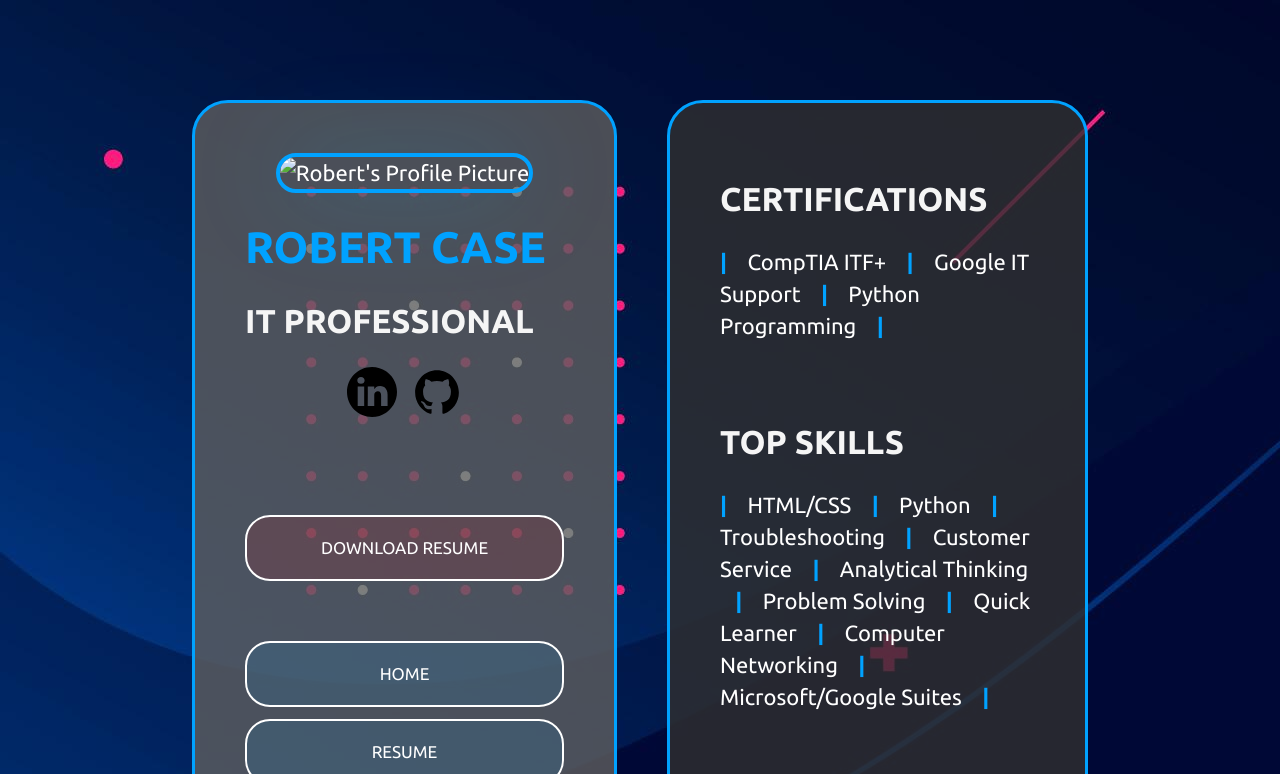
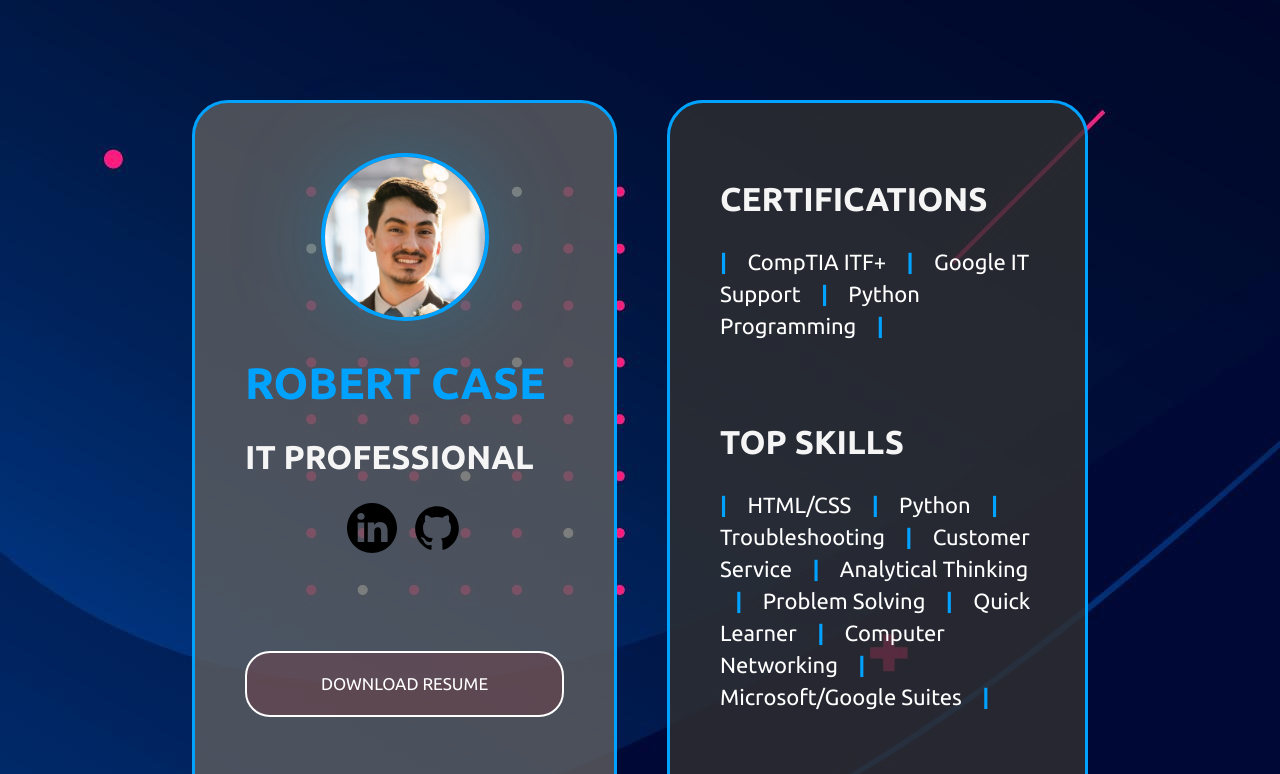
Before and after one commit to KreaMuzik/resume, a plain HTML site: page sub-pages/resume.html in a window 1280 px wide. Shown: the top 774 px of the page. Drawn offline with Linux system fonts and the light colour scheme.

Commit message:
Corrected file paths across pages

```diff
--- a/sub-pages/resume.html
+++ b/sub-pages/resume.html
@@ -9,16 +9,16 @@
         <link href="https://fonts.googleapis.com/css2?family=Ubuntu:ital,wght@0,300;0,400;0,500;0,700;1,300;1,400;1,500;1,700&display=swap" rel="stylesheet">
     </head>
     <body>
-        <img id="background" src="/resources/images/freepik/5172658.jpg" alt="Background image for website.">
+        <img id="background" src="../resources/images/background.jpg" alt="Background image for website.">
         <!--INFORMATION-->
         <div class="container-page">
             <header>
                 <div class="container-header">
-                    <img class="profile-picture" src="/resources/images/profile-picture.jpg" alt="Robert's Profile Picture">
+                    <img class="profile-picture" src="../resources/images/profile-pic.jpg" alt="Robert's Profile Picture">
                     <h1>Robert Case</h1>
                     <h2>IT Professional</h2>
-                    <a class="social-links" href="https://linkedin.com/in/robert-lee-case" target="_blank"><img class="social-icons" src="/resources/images/linkedin-icon.svg" alt="linkedin-profile"></a>
-                    <a class="social-links" href="https://github.com/KreaMuzik" target="_blank"><img class="social-icons" src="/resources/images/github-icon.svg" alt="github-profile"></a><br>
+                    <a class="social-links" href="https://linkedin.com/in/robert-lee-case" target="_blank"><img class="social-icons" src="../resources/images/linkedin-icon.svg" alt="linkedin-profile"></a>
+                    <a class="social-links" href="https://github.com/KreaMuzik" target="_blank"><img class="social-icons" src="../resources/images/github-icon.svg" alt="github-profile"></a><br>
                     <a class="button download" href="https://drive.google.com/file/d/1mtkanhxNMAWnm1AtMKJVOqQYjgYGgZ69/view?usp=drive_link" target="_blank">Download Resume</a>
                     <div class="nav-buttons">
                         <a class="button" href="../index.html">home</a>
```
Also changed, not shown: index.html (+4 -4 lines), sub-pages/projects.html (+4 -4 lines), resources/freepik/License free.txt (renamed from resources/images/freepik/License free.txt), resources/freepik/License premium.txt (renamed from resources/images/freepik/License premium.txt), resources/images/background.jpg (renamed from resources/images/freepik/5172658.jpg), resources/images/profile-pic.jpg (added), 4 other files.
